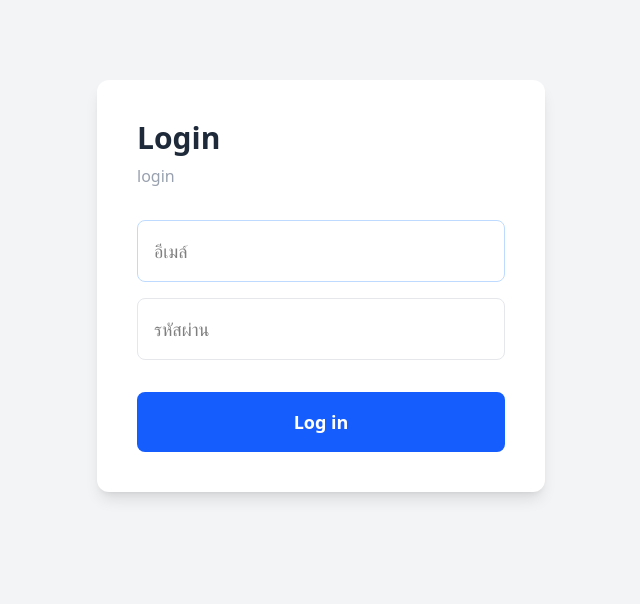
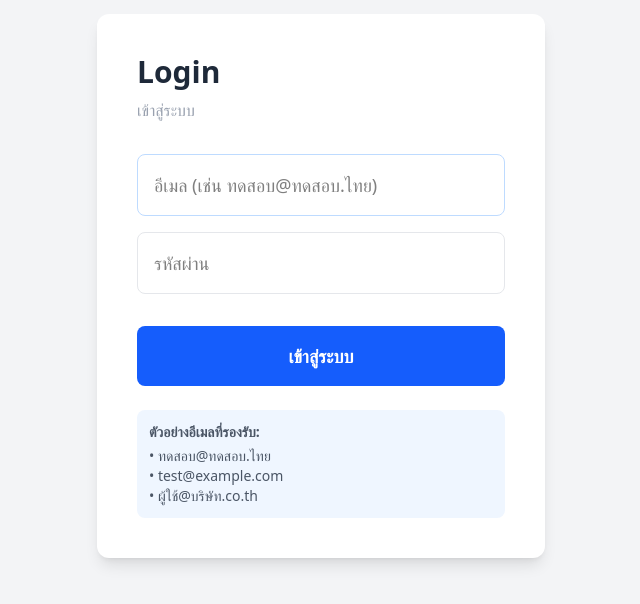
Before and after one commit to WebmasterCamp/ywc20-hackathon-ccl, a Next.js app: page /login in a window 1280 px wide. Shown: the part 114-718 px from the top of the page, without its empty margins (319-959 px from the left). Built offline with nearby package versions, Linux system fonts and the light colour scheme.

Commit message:
feat: implement form validate for login

```diff
--- a/app/login/page.jsx
+++ b/app/login/page.jsx
@@ -1,22 +1,99 @@
-import React from 'react'
+'use client';
+
+import React, { useState } from 'react'
+import { useRouter } from 'next/navigation'
 
 const LoginPage = () => {
+  const router = useRouter()
+  const [formData, setFormData] = useState({
+    email: '',
+    password: ''
+  })
+  const [error, setError] = useState('')
+
+  // Email validation - รองรับภาษาไทยทั้ง local part และ domain
+  const isValidThaiEmail = (email) => {
+    // รองรับตัวอักษรไทย, อังกฤษ, ตัวเลข และสัญลักษณ์พิเศษทั่วไป
+    const thaiEmailRegex = /^[a-zA-Z0-9\u0E00-\u0E7F._%+-]+@([a-zA-Z0-9\u0E00-\u0E7F.-]+\.)+[a-zA-Z\u0E00-\u0E7F]{2,}$/u;
+    return thaiEmailRegex.test(email);
+  };
+
+  const handleSubmit = (e) => {
+    e.preventDefault()
+    setError('')
+
+    // Validate email
+    if (!formData.email) {
+      setError('กรุณากรอกอีเมล')
+      return
+    }
+
+    if (!isValidThaiEmail(formData.email)) {
+      setError('กรุณากรอกอีเมลให้ถูกต้อง')
+      return
+    }
+
+    if (!formData.password) {
+      setError('กรุณากรอกรหัสผ่าน')
+      return
+    }
+
+    // Simple mock authentication
+    if (formData.email && formData.password) {
+      // Store auth data in localStorage
+      // In a real production app, you would want to:
+      // 1. Store a JWT token instead of email
+      // 2. Implement proper session management
+      // 3. Consider using HTTP-only cookies for better security
+      localStorage.setItem('auth', JSON.stringify({
+        email: formData.email,
+        isLoggedIn: true,
+        loginTime: new Date().toISOString(),
+        name: "นายไทย"
+      }))
+
+      console.log('Login successful:', formData.email)
+
+      // Redirect to home page
+      router.push('/')
+    }
+  }
+
+  const handleChange = (e) => {
+    const { name, value } = e.target
+    setFormData(prev => ({
+      ...prev,
+      [name]: value
+    }))
+  }
+
   return (
     <div className="min-h-screen flex items-center justify-center bg-gray-100">
       <div className="bg-white rounded-xl shadow-lg p-10 w-full max-w-md">
         <h1 className="text-3xl font-bold text-gray-800 mb-2">Login</h1>
-        <p className="text-gray-400 mb-8">login</p>
-        <form>
+        <p className="text-gray-400 mb-8">เข้าสู่ระบบ</p>
+        {error && (
+          <div className="mb-4 p-3 bg-red-100 text-red-700 rounded-lg">
+            {error}
+          </div>
+        )}
+        <form onSubmit={handleSubmit}>
           <div className="mb-4">
             <input
-              type="email"
-              placeholder="อีเมล์"
+              type="text"
+              name="email"
+              value={formData.email}
+              onChange={handleChange}
+              placeholder="อีเมล (เช่น ทดสอบ@ทดสอบ.ไทย)"
               className="w-full px-4 py-4 border border-blue-200 rounded-lg focus:outline-none focus:ring-2 focus:ring-blue-400 text-lg font-medium transition"
             />
           </div>
           <div className="mb-8">
             <input
               type="password"
+              name="password"
+              value={formData.password}
+              onChange={handleChange}
               placeholder="รหัสผ่าน"
               className="w-full px-4 py-4 border border-gray-200 rounded-lg focus:outline-none focus:ring-2 focus:ring-blue-400 text-lg font-medium transition"
             />
@@ -25,9 +102,17 @@ const LoginPage = () => {
             type="submit"
             className="w-full bg-blue-600 hover:bg-blue-700 text-white text-lg py-4 rounded-lg font-semibold transition"
           >
-            Log in
+            เข้าสู่ระบบ
           </button>
         </form>
+
+        {/* ตัวอย่างการใช้งาน */}
+        <div className="mt-6 p-3 bg-blue-50 rounded-lg text-sm text-gray-600">
+          <p className="font-semibold mb-1">ตัวอย่างอีเมลที่รองรับ:</p>
+          <p>• ทดสอบ@ทดสอบ.ไทย</p>
+          <p>• test@example.com</p>
+          <p>• ผู้ใช้@บริษัท.co.th</p>
+        </div>
       </div>
     </div>
   )
```
